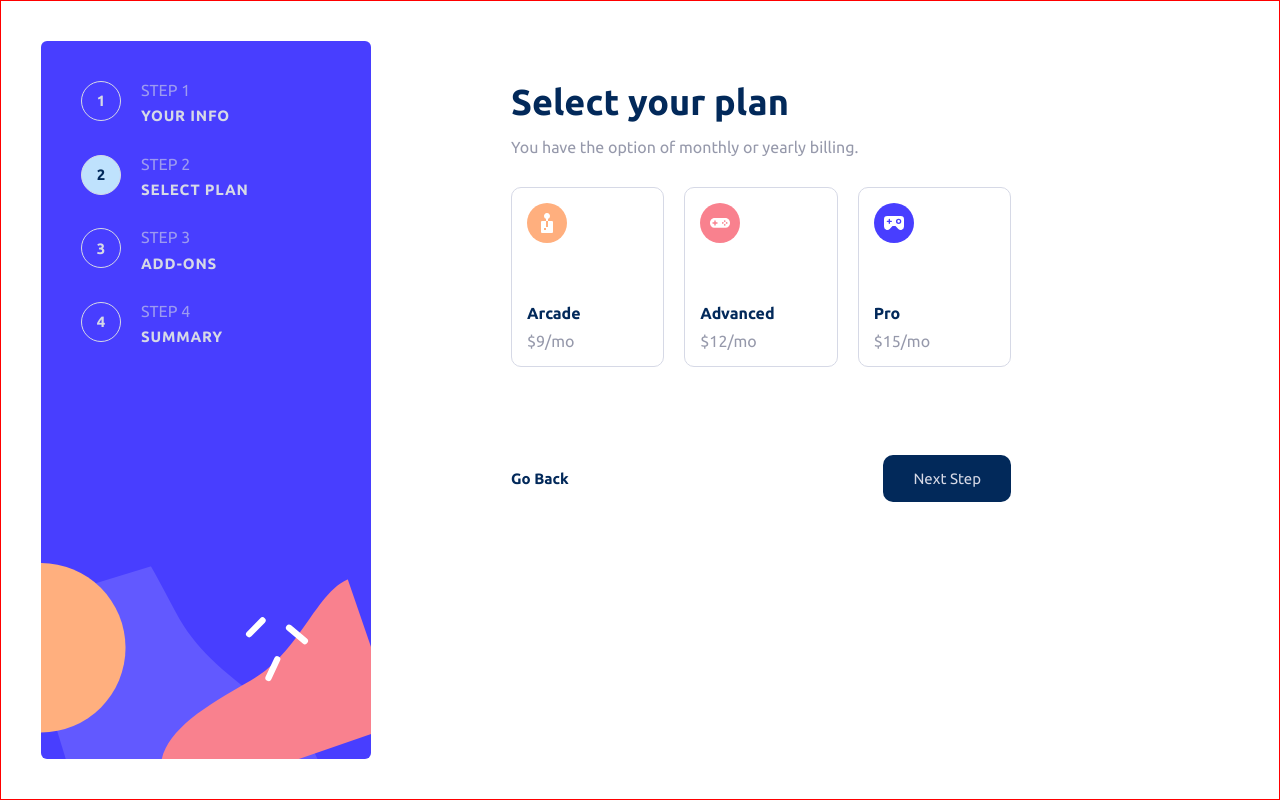
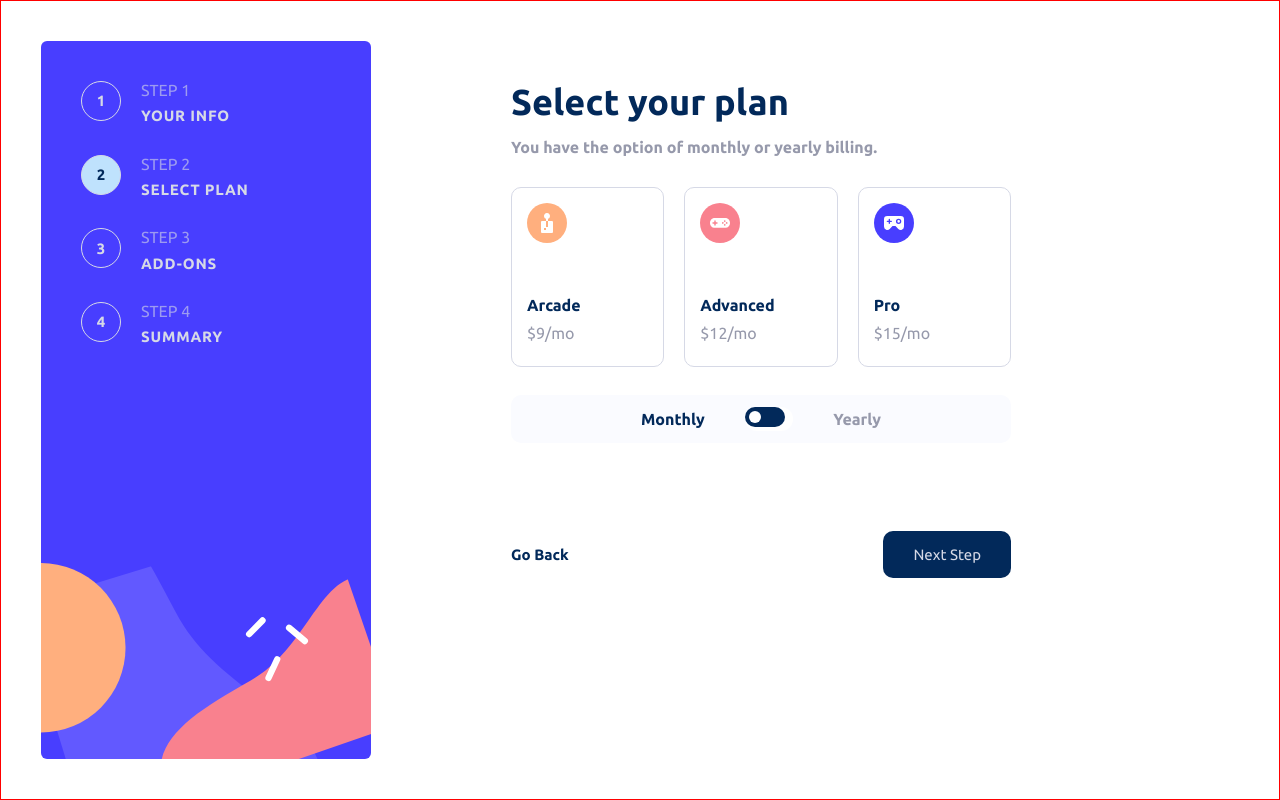
Before and after one commit to ninaokumura/multi-step-form, a React (Create React App) app: page /select-plan in a window 1280 px wide. Built offline with nearby package versions, Linux system fonts and the light colour scheme.

Commit message:
add toggle button

```diff
--- /dev/null
+++ b/src/components/Toggle.tsx
@@ -0,0 +1,67 @@
+import { ChangeEvent } from "react";
+import styled, { css } from "styled-components";
+
+type Props = {
+  checked: boolean;
+  onChange: (evt: ChangeEvent<HTMLInputElement>) => void;
+};
+
+const Label = styled.label`
+  position: relative;
+  display: inline-block;
+  width: 48px;
+  height: 24px;
+  background-color: white;
+  border-radius: 15px;
+  left: 0;
+  right: 0;
+  margin: auto;
+`;
+
+const StyledInput = styled.input`
+  position: absolute;
+  opacity: 0;
+  z-index: 1;
+  border-radius: 15px;
+  width: 20px;
+  height: 10px;
+`;
+
+const CustomToggle = styled.div<{
+  checked?: boolean;
+}>`
+  position: relative;
+  width: 40px;
+  height: 20px;
+  background-color: ${({ theme }) => theme.colors["marine-blue"]};
+  border-radius: 32px;
+
+  &:before {
+    content: "";
+    position: absolute;
+    width: 12px;
+    height: 12px;
+    border-radius: 35px;
+    top: 50%;
+    left: 4px;
+    transition: all ease 0.3s;
+    background-color: white;
+    transform: ${(props) =>
+      props.checked ? css`translate(150%, -50%)` : css`translate(0, -50%)`};
+  }
+`;
+
+const Toggle = (props: Props) => {
+  return (
+    <Label>
+      <StyledInput
+        checked={props.checked}
+        type="checkbox"
+        onChange={props.onChange}
+      />
+      <CustomToggle checked={props.checked} />
+    </Label>
+  );
+};
+
+export default Toggle;
--- a/src/pages/select-plan.tsx
+++ b/src/pages/select-plan.tsx
@@ -1,12 +1,13 @@
-import React from "react";
+import React, { useState } from "react";
 import MainLayout from "../layouts/MainLayout";
-import styled, { css } from "styled-components";
+import styled from "styled-components";
 import arcadeIcon from "../assets/icon-arcade.svg";
 import advancedIcon from "../assets/icon-advanced.svg";
 import proIcon from "../assets/icon-pro.svg";
 import Card from "../stories/Card/Card";
 import Button from "../stories/Button/Button";
 import { useNavigate, useParams } from "react-router-dom";
+import Toggle from "../components/Toggle";
 
 type Props = {};
 
@@ -14,20 +15,23 @@ const CARD_ITEMS = [
   {
     icon: arcadeIcon,
     title: "Arcade",
-    price: "$9/mo",
+    monthlyPrice: "$9/mo",
+    annualPrice: "$90/yr",
     path: "/select-plan/arcade",
   },
 
   {
     icon: advancedIcon,
     title: "Advanced",
-    price: "$12/mo",
+    monthlyPrice: "$12/mo",
+    annualPrice: "$120/yr",
     path: "/select-plan/advanced",
   },
   {
     icon: proIcon,
     title: "Pro",
-    price: "$15/mo",
+    monthlyPrice: "$15/mo",
+    annualPrice: "$150/yr",
     path: "/select-plan/pro",
   },
 ];
@@ -37,6 +41,8 @@ const Wrapper = styled.div`
   padding: 40px;
   display: flex;
   flex-direction: column;
+  font-family: ${({ theme }) => theme.fonts.ubuntu};
+  font-weight: 600;
 `;
 
 const Title = styled.div`
@@ -76,7 +82,20 @@ const ButtonWrapper = styled.div`
   padding-top: 80px;
 `;
 
+const ToggleWrapper = styled.div`
+  background-color: ${({ theme }) => theme.colors["alabaster"]};
+  padding: 12px 130px;
+  margin-top: 20px;
+  border-radius: 10px;
+  display: flex;
+  align-items: center;
+  color: ${({ theme }) => theme.colors["cool-gray"]};
+  font-size: 16px;
+`;
+
 const SelectPlan = (props: Props) => {
+  const [checked, setChecked] = useState(false);
+
   const navigate = useNavigate();
 
   const params = useParams();
@@ -104,13 +123,36 @@ const SelectPlan = (props: Props) => {
                   src={item.icon}
                   alt={item.title}
                   plan={item.title}
-                  price={item.price}
+                  price={!checked ? item.monthlyPrice : item.annualPrice}
                   onClick={() => navigate(item.path)}
                   active={item.path.endsWith(params.choice ?? "none")}
+                  message={checked ? "2 months free" : ""}
                 />
               </ListItem>
             ))}
           </ListWrapper>
+
+          <ToggleWrapper>
+            <div
+              style={{
+                color: !checked ? "hsl(213, 96%,18%)" : "",
+              }}
+            >
+              Monthly
+            </div>
+            <Toggle
+              checked={checked}
+              onChange={(e) => setChecked(e.target.checked)}
+            />
+            <div
+              style={{
+                color: checked ? "hsl(213, 96%,18%)" : "",
+              }}
+            >
+              Yearly
+            </div>
+          </ToggleWrapper>
+
           <ButtonWrapper>
             <Button
               variant="secondary"
--- a/src/stories/Card/Card.tsx
+++ b/src/stories/Card/Card.tsx
@@ -9,6 +9,7 @@ type CardProps = {
   role?: string;
   active?: boolean;
   onClick?: () => void;
+  message?: string;
 };
 
 const VARIANTS = {
@@ -46,6 +47,15 @@ const PlanTitle = styled.h4`
 
 const Price = styled.p`
   color: ${({ theme }) => theme.colors["cool-gray"]};
+  font-weight: 500;
+`;
+
+const Message = styled.p`
+  color: ${({ theme }) => theme.colors["marine-blue"]};
+  opacity: 0.9;
+  font-size: 12px;
+  font-weight: 500;
+  padding-top: 8px;
 `;
 
 const Card = (props: CardProps) => {
@@ -57,6 +67,7 @@ const Card = (props: CardProps) => {
       <div>
         <PlanTitle>{props.plan}</PlanTitle>
         <Price>{props.price}</Price>
+        <Message>{props.message}</Message>
       </div>
     </CardWrapper>
   );
```
